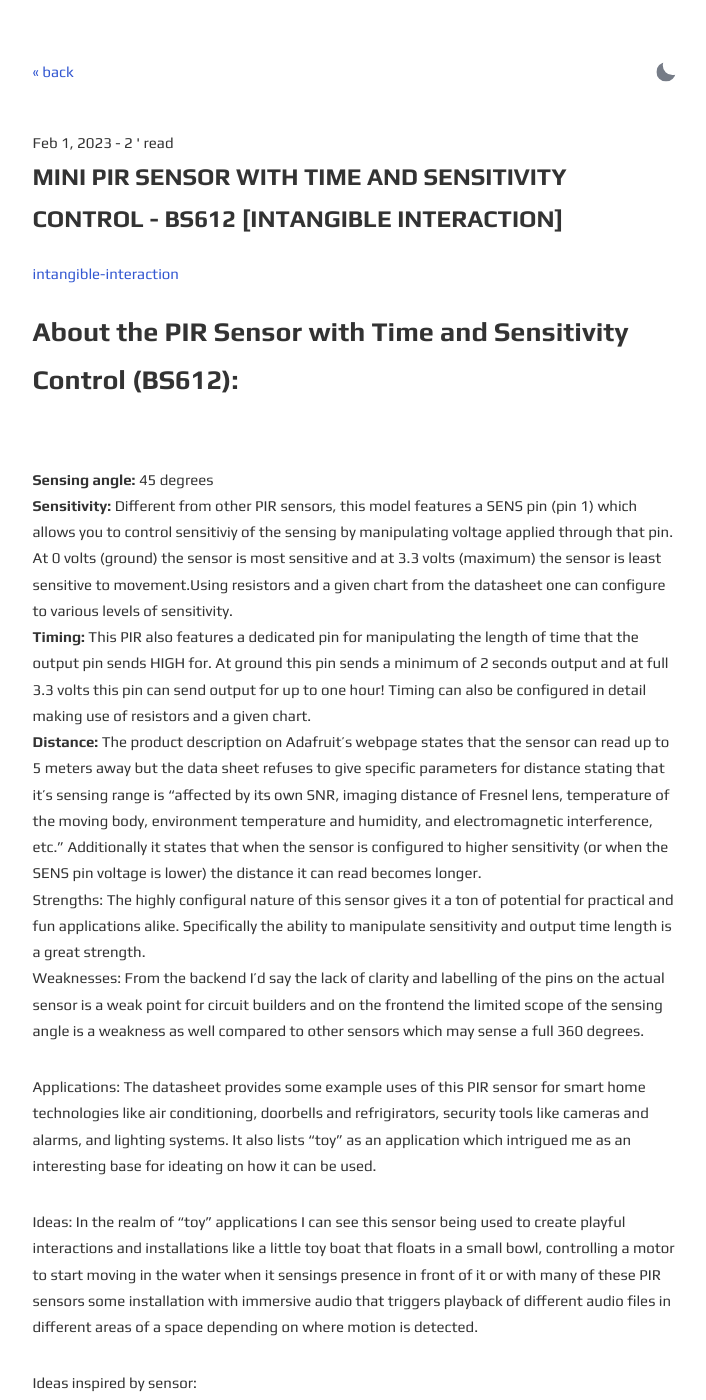
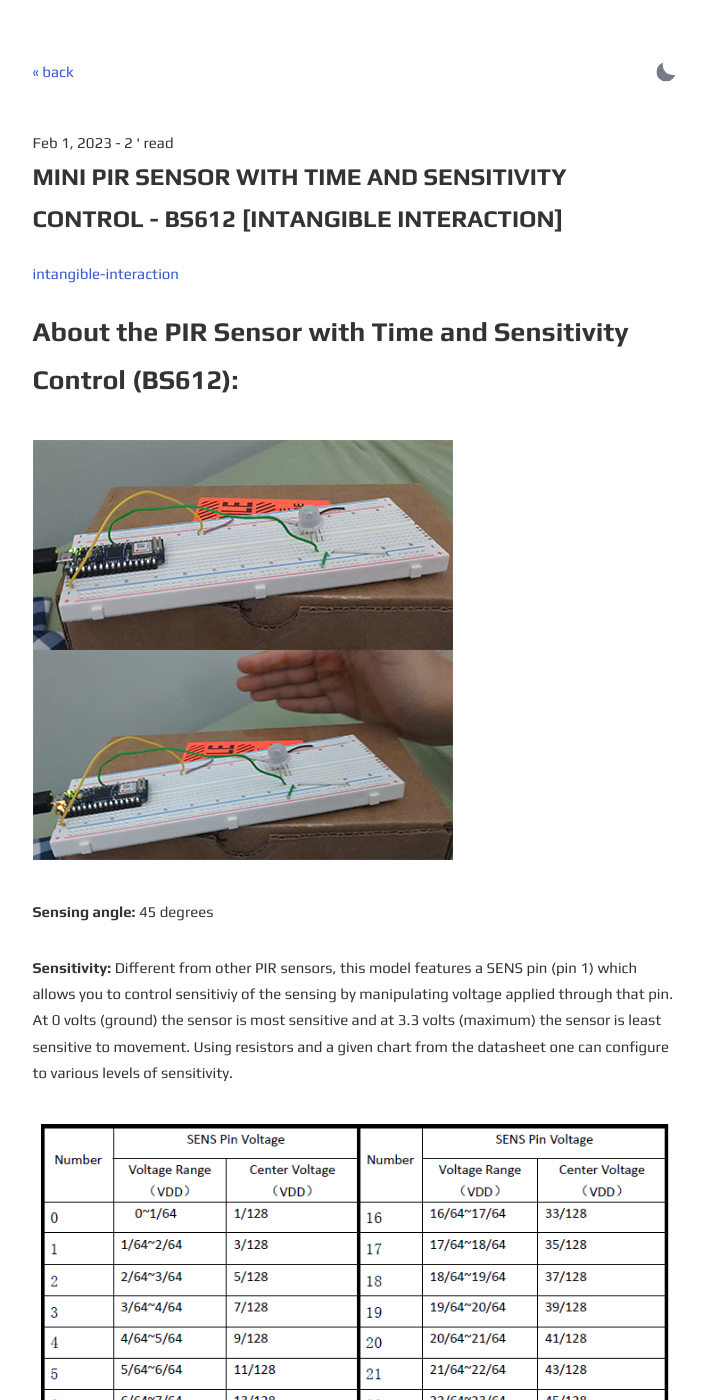
Before and after one commit to ratemypraxis/itp, a Jekyll site: the page built from _posts/2023-02-01-pirSensor.md, in a window 1280 px wide and 1400 px high. Shown: the whole window, without its empty margins (285-991 px from the left). Built offline with Jekyll 4.4.1, drawn with Linux system fonts in a browser that asks for light colours; comment, search, counter and statistics services are not loaded; some of the changed lines change nothing that is shown; some of the changed text lies outside the part shown.

Commit message:
Update 2023-02-01-pirSensor.md

```diff
--- a/_posts/2023-02-01-pirSensor.md
+++ b/_posts/2023-02-01-pirSensor.md
@@ -6,35 +6,37 @@
 tags: intangible-interaction
 ---
 <h2>About the PIR Sensor with Time and Sensitivity Control (BS612):</h2>
-<br>
+
+ ![](https://raw.githubusercontent.com/ratemypraxis/itp/master/media/sensingLED.png)
+
 **Sensing angle:** 45 degrees
-<br>
-**Sensitivity:** Different from other PIR sensors, this model features a SENS pin (pin 1) which allows you to control sensitiviy of the sensing by manipulating voltage applied
-through that pin. At 0 volts (ground) the sensor is most sensitive and at 3.3 volts (maximum) the sensor is least sensitive to movement.Using resistors and a given chart from the datasheet one can configure to various levels of sensitivity.
-<br>
+
+**Sensitivity:** Different from other PIR sensors, this model features a SENS pin (pin 1) which allows you to control sensitiviy of the sensing by manipulating voltage applied through that pin. At 0 volts (ground) the sensor is most sensitive and at 3.3 volts (maximum) the sensor is least sensitive to movement. Using resistors and a given chart from the datasheet one can configure to various levels of sensitivity.
+
+ ![](https://raw.githubusercontent.com/ratemypraxis/itp/master/media/sensitivityChart.PNG)
+
 **Timing:** This PIR also features a dedicated pin for manipulating the length of time that the output pin sends HIGH for. At ground this pin
 sends a minimum of 2 seconds output and at full 3.3 volts this pin can send output for up to one hour! Timing can also be configured in detail
 making use of resistors and a given chart.
-<br>
+
+ ![](https://raw.githubusercontent.com/ratemypraxis/itp/master/media/timingChart.PNG)
+
 **Distance:**
 The product description on Adafruit's webpage states that the sensor can read up to 5 meters away but the data sheet refuses to give specific
 parameters for distance stating that it's sensing range is "affected by its own SNR, imaging distance
 of Fresnel lens, temperature of the moving body, environment temperature and humidity,
 and electromagnetic interference, etc." Additionally it states that when the sensor is configured to higher sensitivity (or when the SENS
 pin voltage is lower) the distance it can read becomes longer.
-<br>
-Strengths: The highly configural nature of this sensor gives it a ton of potential for practical and fun applications alike. Specifically the ability
-to manipulate sensitivity and output time length is a great strength.
-<br>
-Weaknesses: From the backend I'd say the lack of clarity and labelling of the pins on the actual sensor is a weak point for circuit builders and on the frontend
-the limited scope of the sensing angle is a weakness as well compared to other sensors which may sense a full 360 degrees.
 
-Applications:
-The datasheet provides some example uses of this PIR sensor for smart home technologies like air conditioning, doorbells and refrigirators,
-security tools like cameras and alarms, and lighting systems. It also lists "toy" as an application which intrigued me as an interesting
-base for ideating on how it can be used.
+**Strengths:** The highly configural nature of this sensor gives it a ton of potential for practical and fun applications alike. Specifically the ability to manipulate sensitivity and output time length is a great strength.
 
-Ideas:
+**Weaknesses:** From the backend I'd say the lack of clarity and labelling of the pins on the actual sensor is a weak point for circuit builders and on the frontend the limited scope of the sensing angle is a weakness as well compared to other sensors which may sense a full 360 degrees.
+
+ ![](https://raw.githubusercontent.com/ratemypraxis/itp/master/media/pinInfo.png)
+
+**Applications:** The datasheet provides some example uses of this PIR sensor for smart home technologies like air conditioning, doorbells and refrigirators,security tools like cameras and alarms, and lighting systems. It also lists "toy" as an application which intrigued me as an interesting base for ideating on how it can be used.
+
+**Ideas:**
 In the realm of "toy" applications I can see this sensor being used to create playful interactions and installations like a little toy boat that floats in a small bowl, controlling a motor to start moving in the water when it sensings presence in front of it
 or with many of these PIR sensors some installation with immersive audio that triggers playback of different audio files in different areas of a space depending on where motion is detected.
 
```
